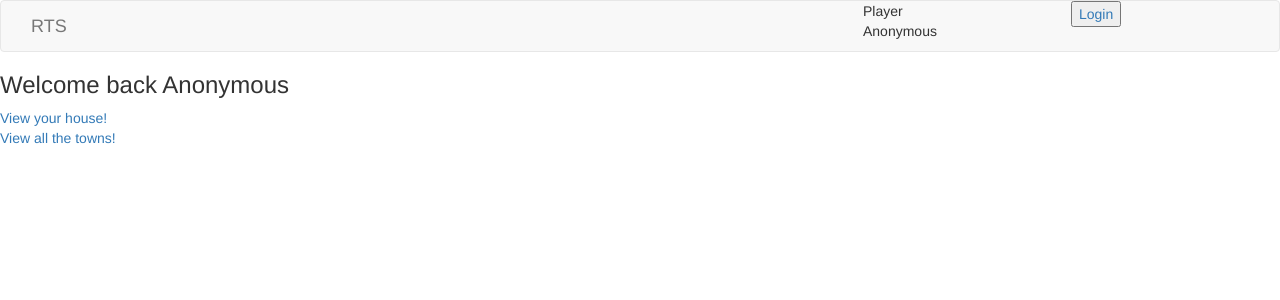
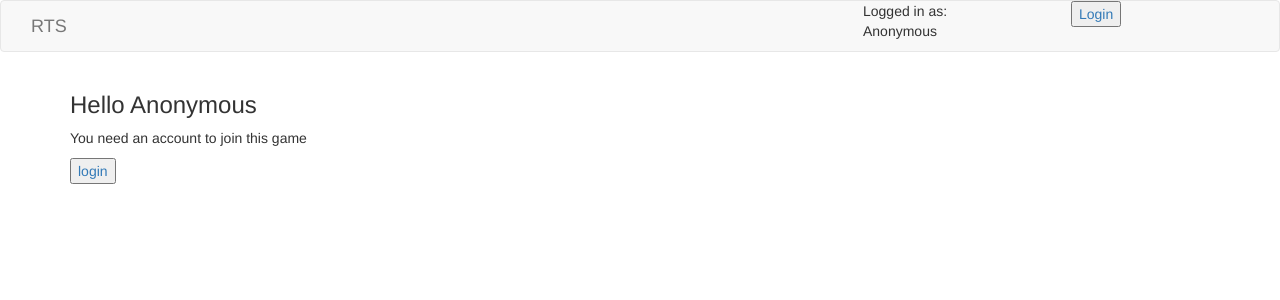
Before and after one commit to universiteit/GameApplication, a Flask app: template app/RTS/templates/views/index.html in a window 1280 px wide. Shown: the top 300 px of the page. Run offline with Flask 2, Linux system fonts and the light colour scheme; the template is opened without the code that fills it, so the values that code supplies are empty; parts of the project's set-up code (start-up, migrations or seed data) failed here and were passed over; some libraries are stand-ins or nearby versions.

```diff
--- a/app/RTS/posts.py
+++ b/app/RTS/posts.py
@@ -2,9 +2,10 @@ from app.RTS import rts
 from app.RTS.helpers import current_player, generate_player_for_user, current_user
 from app.auth.attributes import secure
 from app.RTS.models import *
+from app.auth.models.user import User
 from flask import Blueprint, render_template, redirect, session
 
-@rts.route('/create-player')
+@rts.route('/create-player', methods=['POST'])
 @secure(cookie_authorization=True)
 def create_player():
     if current_player():
--- a/app/RTS/templates/base.html
+++ b/app/RTS/templates/base.html
@@ -8,7 +8,9 @@
 
     <body>
         {% include 'navbar.html' %}
+        <div class='container'>
         {% block content %}{% endblock %}
+        </div>
     </body>
 
     <script src="https://code.jquery.com/jquery-3.1.1.min.js"></script>
--- a/app/RTS/templates/navbar.html
+++ b/app/RTS/templates/navbar.html
@@ -4,15 +4,15 @@
             <a class="navbar-brand" href="/rts">RTS</a>
         </div>
         <div class='col-xs-2 pull-right'>
-            {% if not player %}
+            {% if not user %}
                 <a href='/auth/login'><input type='button' value='Login'></a>
             {% else %}
                 <a href='/auth/logout'><input type='button' value='Logout'></a>
             {% endif %}
         </div>
         <div class="col-xs-2 pull-right">
-            <div>Player</div>
-            <div>{{player.user.username if player else 'Anonymous'}}</div>
+            <div>Logged in as:</div>
+            <div>{{user.username if user else 'Anonymous'}}</div>
         </div>
     </div>
 </nav>
--- a/app/RTS/templates/views/house_view.html
+++ b/app/RTS/templates/views/house_view.html
@@ -9,7 +9,7 @@
         </tr>
     {% for town in player.towns %}
         <tr>
-            <td><a href='rts/town/{{town.id}}'>{{town.name}}</a></td>
+            <td><a href='town/{{town.id}}'>{{town.name}}</a></td>
             <td>{{town.knights}}/{{town.cavalry}}/{{town.pikemen}}</td>
             <td>{{town.gold}}</td>
         </tr>
--- a/app/RTS/templates/views/index.html
+++ b/app/RTS/templates/views/index.html
@@ -1,9 +1,22 @@
 {% extends 'base.html' %}
 
 {% block content %}
-<h3>{% block title %}Welcome back {{player.user.username if player else "Anonymous"}}{% endblock %}</h3>
-<a href='house'>View your house!</a><br>
-<a href='towns'>View all the towns!</a>
+{% if player %}
+    <h3>Welcome back {{player.user.username}}</h3>
+    <a href='house'>View your house!</a><br>
+    <a href='towns'>View all the towns!</a>
+{% elif user %}
+    <h3>Hello {{ user.username }}</h3><br>
+    <p>You have not yet created a player for OGame of thrones.</p><br>
+    <p>Would you like to?</p><br><br>
+    <form action='/rts/create-player' method='post'>
+        <input type="submit" value='Join OGameOfThrones!'>
+    </form>
+{% else %}
+    <h3>Hello Anonymous</h3>
+    <p>You need an account to join this game</p>
+    <a href='/auth'><input type='button' value='login'></a>
+{% endif %}
 {% endblock %}
 
 {% block scripts %}
```
Also changed, not shown: app/RTS/helpers.py (+9 -1 lines), app/RTS/views.py (+4 -13 lines).
